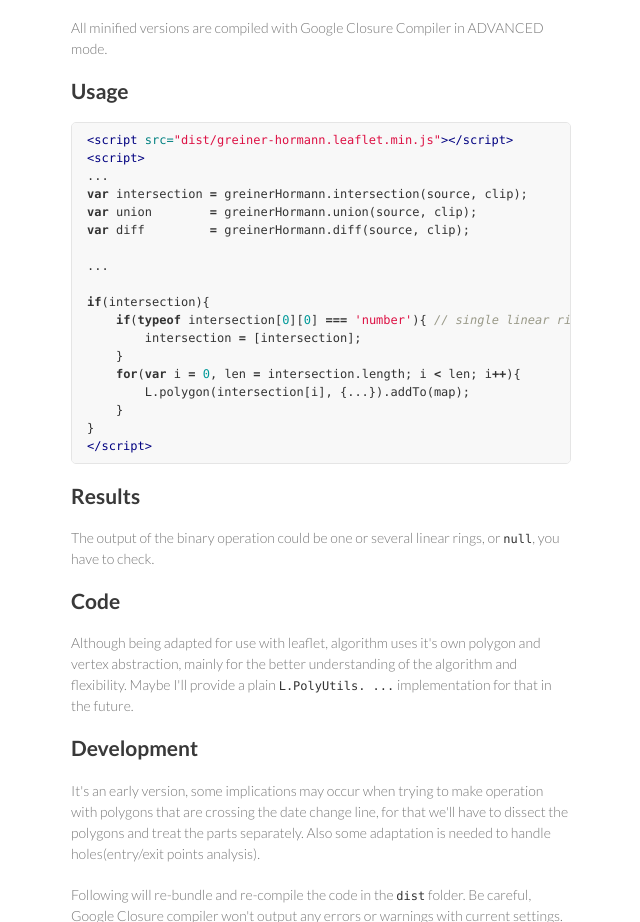
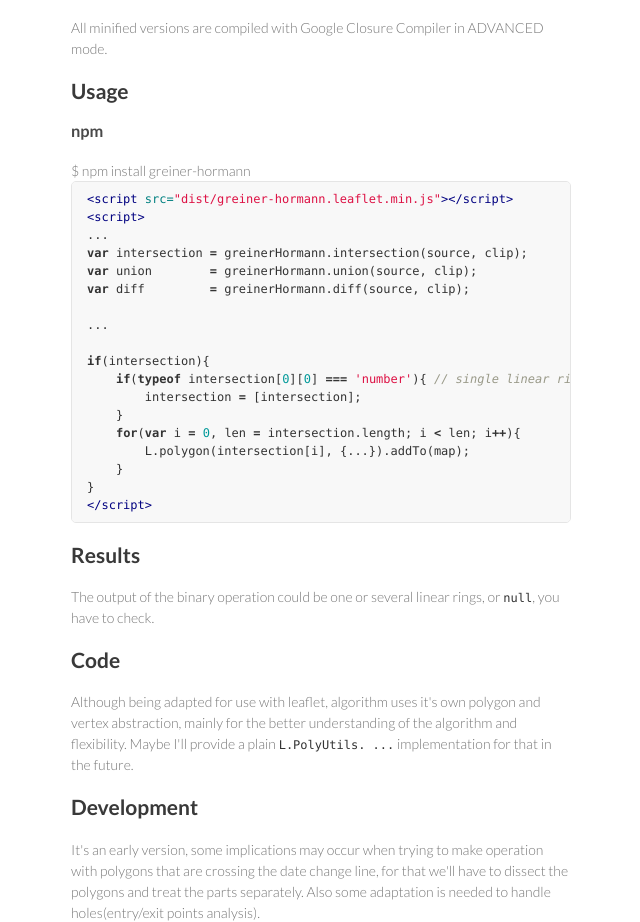
Before and after one commit to w8r/GreinerHormann, a website: page index.html in a window 1280 px wide. Shown: the part 1494-2416 px from the top of the page, without its empty margins (499-1139 px from the left). Drawn offline with Linux system fonts and the light colour scheme.

Commit message:
Update index.html

```diff
--- a/index.html
+++ b/index.html
@@ -73,6 +73,11 @@
 
 <h2>
 <a name="usage" class="anchor" href="#usage"><span class="octicon octicon-link"></span></a>Usage</h2>
+
+<h3>npm</h3>
+<div class="highlight highlight-shell">
+$ npm install greiner-hormann
+</div>
 
 <div class="highlight highlight-html"><pre><span class="nt">&lt;script </span><span class="na">src=</span><span class="s">"dist/greiner-hormann.leaflet.min.js"</span><span class="nt">&gt;&lt;/script&gt;</span>
 <span class="nt">&lt;script&gt;</span>
```
